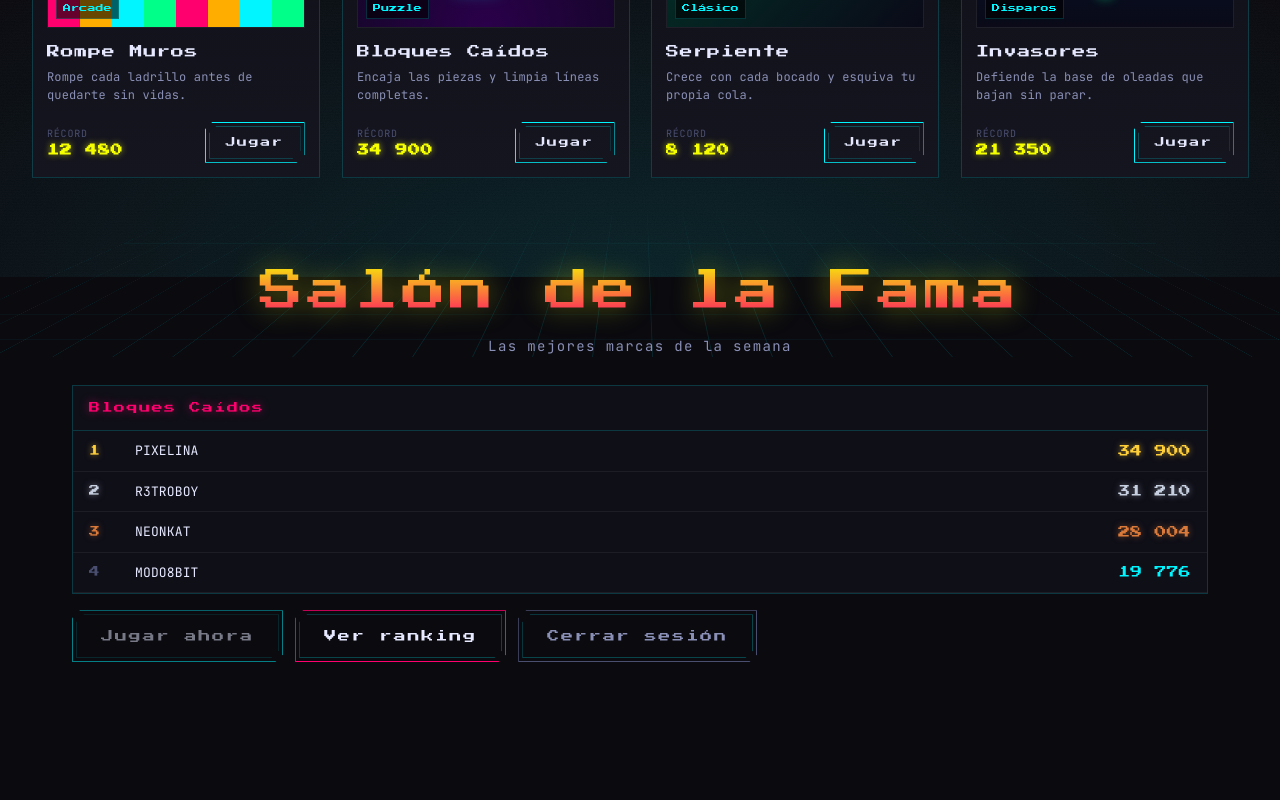
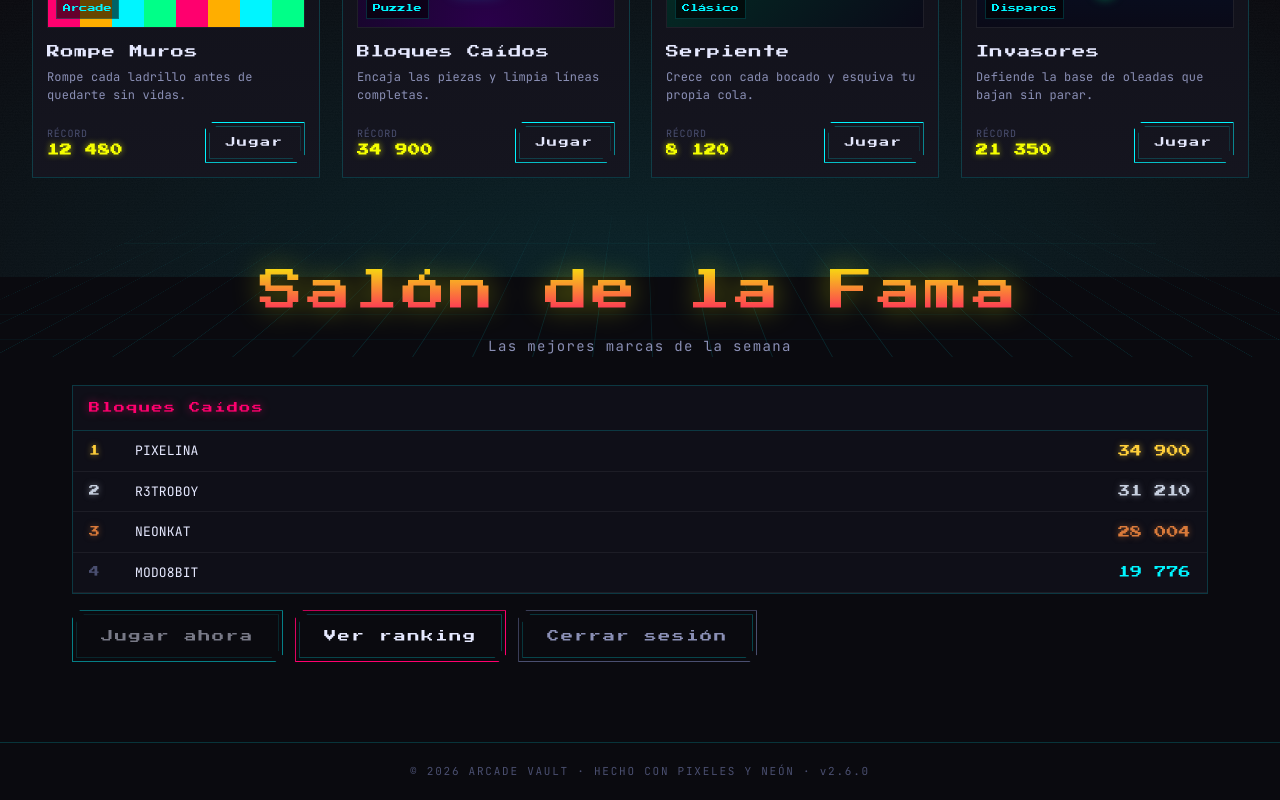
Before and after one commit to juanpabloyague/arcade-vault, a Next.js app: page / in a window 1280 px wide. Shown: the part 523-1323 px from the top of the page. Before the commit the page ends 1265 px from the top, so only its background shows below. Built offline with nearby package versions, Linux system fonts and the light colour scheme.

Commit message:
feat(ui): add shared site footer and wrap layout in SessionProvider

```diff
--- a/app/globals.css
+++ b/app/globals.css
@@ -204,6 +204,17 @@
     min-height: 100%;
   }
   .av-main { flex: 1; }
+
+  /* Footer: mismos valores que el style inline de app.jsx en el prototipo. */
+  .av-foot {
+    padding: 20px 32px;
+    border-top: 1px solid var(--line);
+    color: var(--ink-faint);
+    font-family: var(--mono);
+    font-size: 11px;
+    letter-spacing: 0.16em;
+    text-align: center;
+  }
 
   /* ===== pixel + neon text ===== */
   .pixel {
--- a/app/layout.tsx
+++ b/app/layout.tsx
@@ -1,5 +1,7 @@
 import type { Metadata } from "next";
 import { JetBrains_Mono, Press_Start_2P } from "next/font/google";
+import { SiteFooter } from "@/components/ui/SiteFooter";
+import { SessionProvider } from "@/lib/session";
 import "./globals.css";
 
 const pressStart = Press_Start_2P({
@@ -31,7 +33,12 @@ export default function RootLayout({ children }: LayoutProps<"/">) {
       <body>
         <div className="av-bg" aria-hidden="true" />
         <div className="av-noise" aria-hidden="true" />
-        <div className="av-root">{children}</div>
+        <div className="av-root">
+          <SessionProvider>
+            <main className="av-main">{children}</main>
+            <SiteFooter />
+          </SessionProvider>
+        </div>
       </body>
     </html>
   );
--- /dev/null
+++ b/components/ui/SiteFooter.tsx
@@ -0,0 +1,9 @@
+// Pie de página compartido, montado en app/layout.tsx.
+
+export function SiteFooter() {
+  return (
+    <footer className="av-foot">
+      © 2026 ARCADE VAULT · HECHO CON PIXELES Y NEÓN · v2.6.0
+    </footer>
+  );
+}
```
